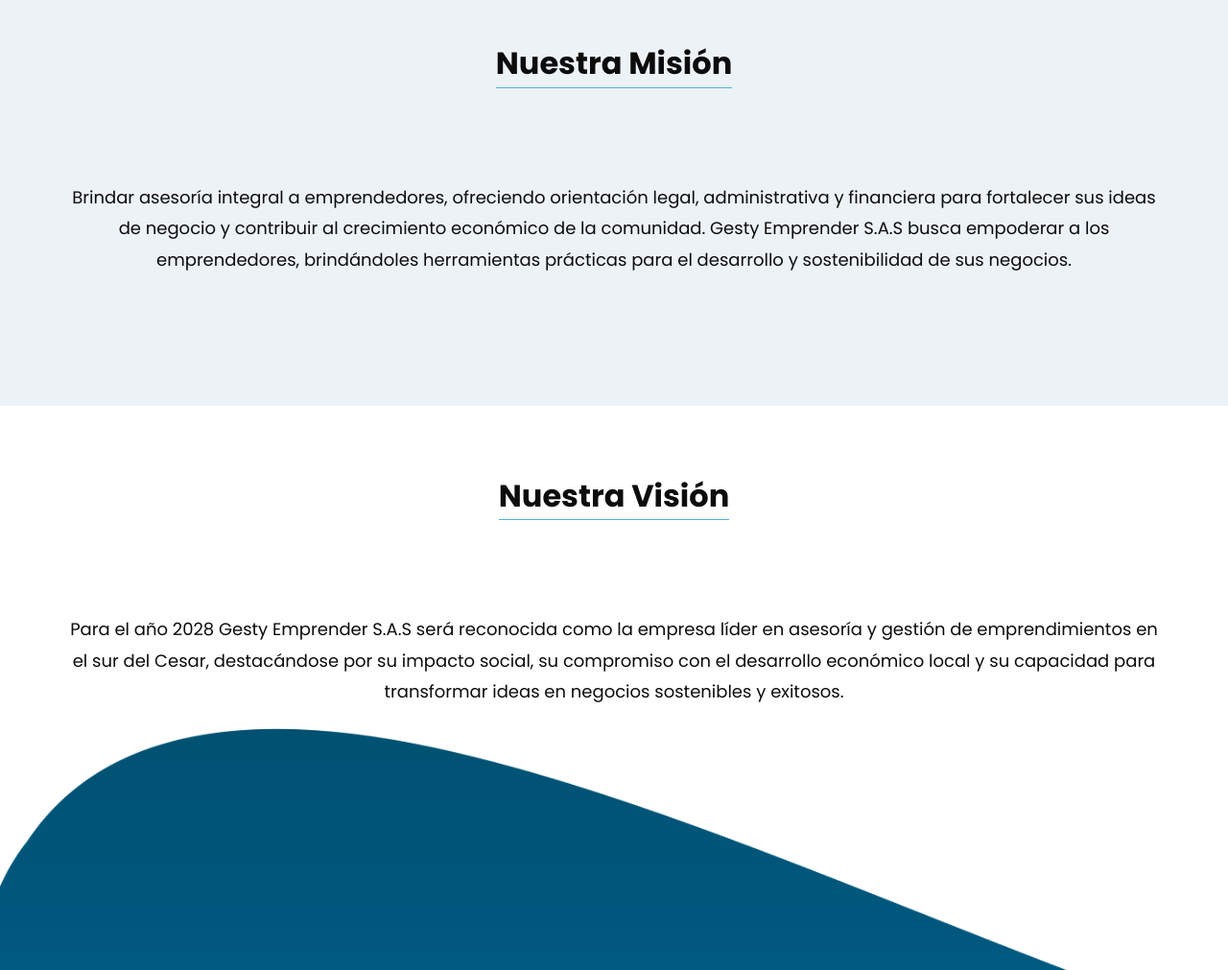
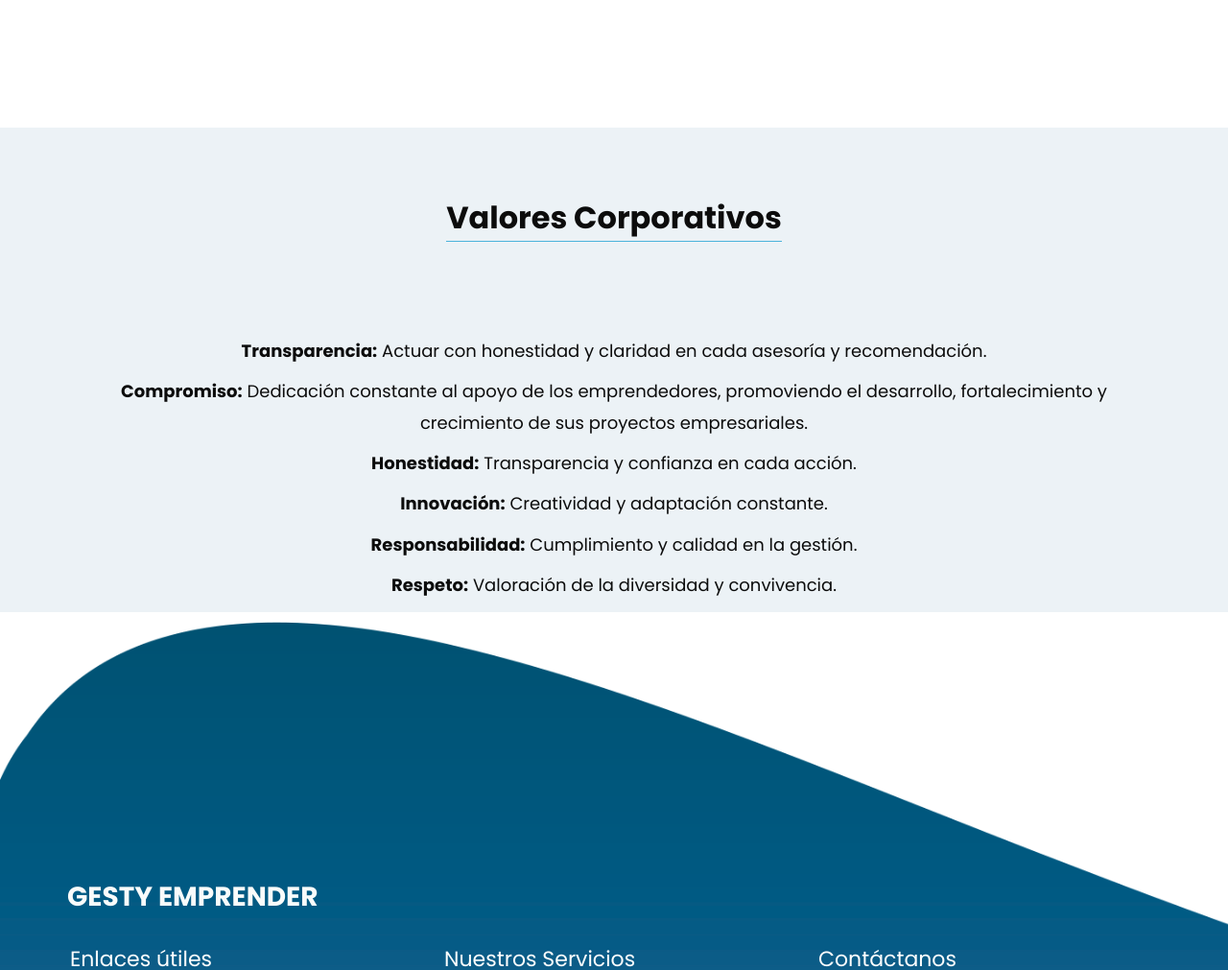
Before and after one commit to JappScodes/gesty, a plain HTML site: page about.html in a window 1280 px wide. Shown: the part 1343-2354 px from the top of the page at 96% size. Drawn offline with nearby package versions, Linux system fonts and the light colour scheme.

Commit message:
Add corporate values section and update payment methods description in HTML files

```diff
--- a/about.html
+++ b/about.html
@@ -83,9 +83,6 @@
         </h2>
       </div>
       <div class="layout_padding2">
-        <div class="img-box">
-          <img src="images/about-bg1.jpg" alt="Imagen de bienvenida a Gesty Emprender" />
-        </div>
         <div class="detail-box">
           <p>
             En Gesty Emprender somos una empresa dedicada a brindar asesoría integral a emprendedores, ofreciendo
@@ -147,7 +144,29 @@
   </section>
   <!-- end vision section -->
 
-
+  <!-- values section -->
+  <section class="welcome_section layout_padding" style="background-color: #ecf2f6;">
+    <div class="container">
+      <div class="custom_heading-container">
+        <h2>
+          Valores Corporativos
+        </h2>
+      </div>
+      <div class="layout_padding2">
+        <div class="detail-box">
+          <ul style="font-size: 18px; line-height: 1.8; list-style: none; padding-left: 0;">
+            <li style="margin-bottom: 10px;"><strong>Transparencia:</strong> Actuar con honestidad y claridad en cada asesoría y recomendación.</li>
+            <li style="margin-bottom: 10px;"><strong>Compromiso:</strong> Dedicación constante al apoyo de los emprendedores, promoviendo el desarrollo, fortalecimiento y crecimiento de sus proyectos empresariales.</li>
+            <li style="margin-bottom: 10px;"><strong>Honestidad:</strong> Transparencia y confianza en cada acción.</li>
+            <li style="margin-bottom: 10px;"><strong>Innovación:</strong> Creatividad y adaptación constante.</li>
+            <li style="margin-bottom: 10px;"><strong>Responsabilidad:</strong> Cumplimiento y calidad en la gestión.</li>
+            <li style="margin-bottom: 10px;"><strong>Respeto:</strong> Valoración de la diversidad y convivencia.</li>
+          </ul>
+        </div>
+      </div>
+    </div>
+  </section>
+  <!-- end values section -->
 
   <div class="footer_bg">
     <!-- info section -->
```
Also changed, not shown: index.html (+5 -1 lines).
